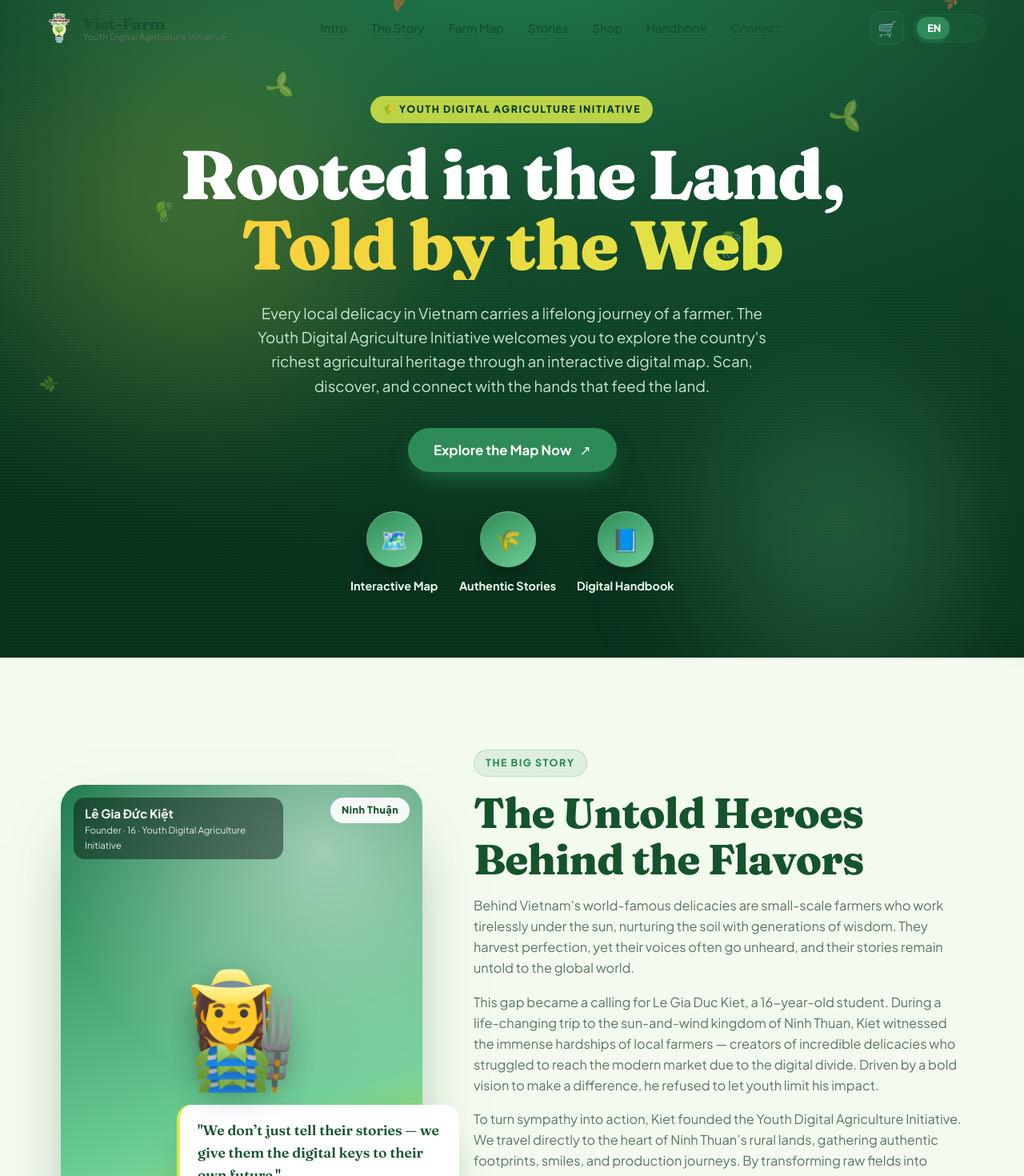
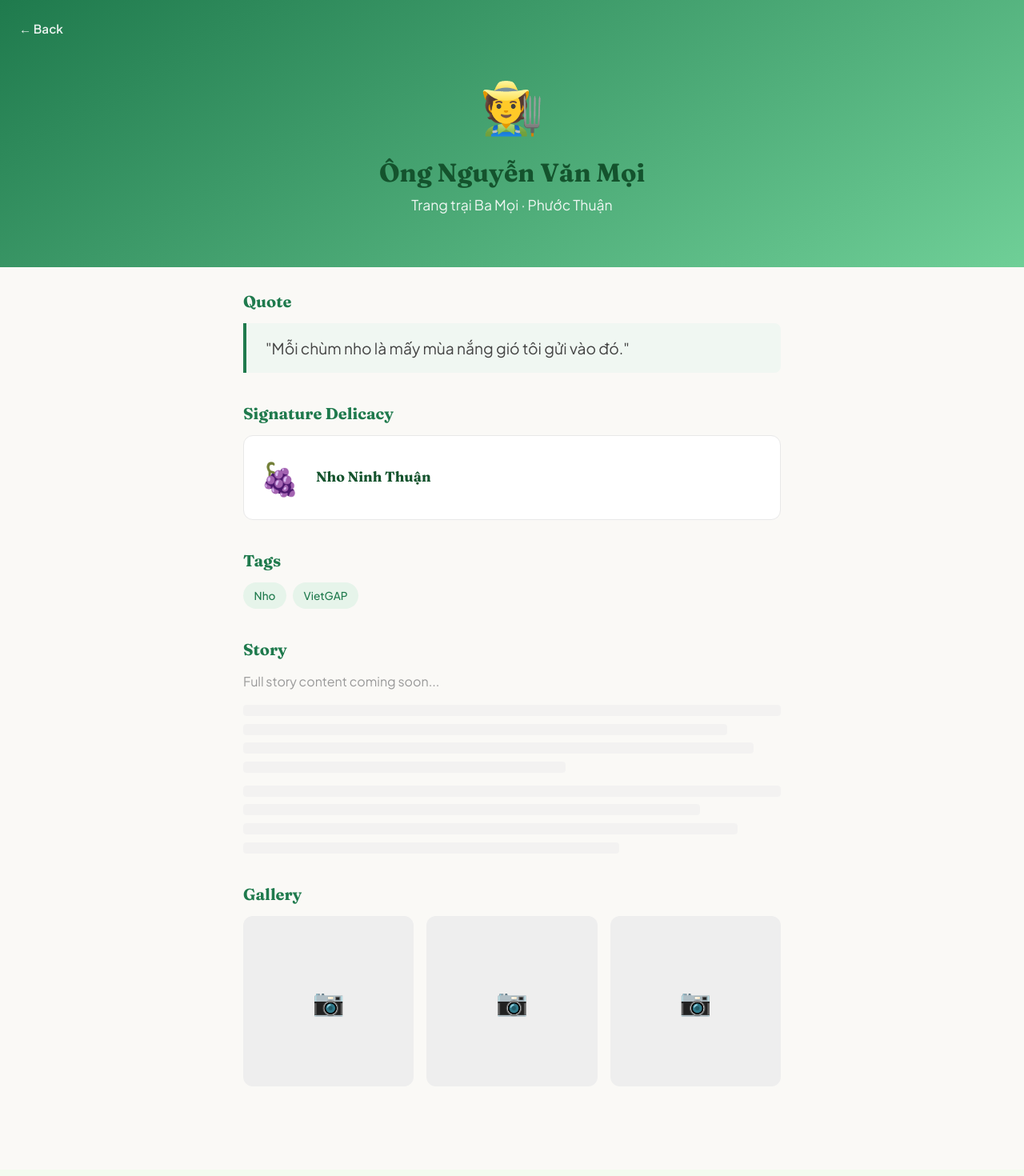
Before and after one commit to TalJa1/VNCom_Map, a React (Vite) app: page /farmer/f1 in a window 1280 px wide. Shown: the top 1470 px of the page at 80% size. Built offline with nearby package versions, Linux system fonts and the light colour scheme.

Commit message:
feat: Implement FarmerStory page with routing and styling

```diff
--- a/package.json
+++ b/package.json
@@ -11,7 +11,8 @@
   },
   "dependencies": {
     "react": "^19.2.6",
-    "react-dom": "^19.2.6"
+    "react-dom": "^19.2.6",
+    "react-router-dom": "^7.18.0"
   },
   "devDependencies": {
     "@eslint/js": "^10.0.1",
--- a/src/App.css
+++ b/src/App.css
@@ -514,19 +514,6 @@
   z-index: 1;
 }
 .storycard:hover .storycard__emoji { transform: scale(1.16) rotate(-5deg); }
-.storycard__soon {
-  position: absolute;
-  bottom: 12px; left: 14px;
-  z-index: 1;
-  background: rgba(255,255,255,0.92);
-  color: var(--green-d);
-  font-size: 0.68rem;
-  font-weight: 800;
-  letter-spacing: 0.04em;
-  text-transform: uppercase;
-  padding: 5px 11px;
-  border-radius: 999px;
-}
 .storycard__body { padding: 16px 18px 18px; display: flex; flex-direction: column; gap: 8px; }
 .storycard__name { font-size: 1.1rem; font-weight: 800; }
 .storycard__producer { color: var(--muted); font-size: 0.85rem; margin-top: -2px; }
@@ -547,9 +534,13 @@
   color: var(--green);
   font-weight: 800;
   font-size: 0.9rem;
-  cursor: not-allowed;
-  opacity: 0.65;
+  cursor: pointer;
+  text-decoration: none;
   padding: 0;
+  transition: opacity 0.2s;
+}
+.storycard__cta:hover {
+  opacity: 0.7;
 }
 .storycards__counter {
   text-align: center;
--- a/src/App.tsx
+++ b/src/App.tsx
@@ -1,4 +1,5 @@
 import { useCallback, useEffect, useMemo, useState } from 'react'
+import { Link } from 'react-router-dom'
 import VietnamMap from './components/VietnamMap'
 import NinhThuanMap from './components/NinhThuanMap'
 import LeafCursor from './components/LeafCursor'
@@ -328,7 +329,6 @@ function App() {
                     label={f.name}
                     className="storycard__carousel"
                   />
-                  <span className="storycard__soon">{t.stories.soon}</span>
                 </div>
                 <div className="storycard__body">
                   <h3 className="storycard__name">{f.name}</h3>
@@ -344,9 +344,9 @@ function App() {
                       <span key={tag} className="storycard__tag">{tag}</span>
                     ))}
                   </div>
-                  <button className="storycard__cta" disabled>
+                  <Link to={`/farmer/${f.id}`} className="storycard__cta">
                     {t.stories.readStory} →
-                  </button>
+                  </Link>
                 </div>
               </Reveal>
             )
--- a/src/i18n.tsx
+++ b/src/i18n.tsx
@@ -74,6 +74,15 @@ export interface Dict {
     cta: string
     pages: string
     skills: { icon: string; label: string }[]
+  }
+  farmerStory: {
+    back: string
+    quote: string
+    delicacy: string
+    tags: string
+    story: string
+    storyComing: string
+    gallery: string
   }
   footer: {
     eyebrow: string
@@ -163,6 +172,15 @@ const en: Dict = {
       { icon: '🔳', label: 'Managing the QR Code system' },
     ],
   },
+  farmerStory: {
+    back: 'Back',
+    quote: 'Quote',
+    delicacy: 'Signature Delicacy',
+    tags: 'Tags',
+    story: 'Story',
+    storyComing: 'Full story content coming soon...',
+    gallery: 'Gallery',
+  },
   footer: {
     eyebrow: 'Footer & Connect',
     title: 'Grow With Us. Sustain the Heritage.',
@@ -251,6 +269,15 @@ const vi: Dict = {
       { icon: '🔳', label: 'Quản lý hệ thống mã QR' },
     ],
   },
+  farmerStory: {
+    back: 'Quay lại',
+    quote: 'Lời tâm sự',
+    delicacy: 'Đặc sản tiêu biểu',
+    tags: 'Từ khóa',
+    story: 'Câu chuyện',
+    storyComing: 'Nội dung câu chuyện đầy đủ sắp ra mắt...',
+    gallery: 'Thư viện ảnh',
+  },
   footer: {
     eyebrow: 'Chân trang tổng hợp',
     title: 'Cùng phát triển. Giữ gìn di sản.',
--- a/src/main.tsx
+++ b/src/main.tsx
@@ -1,13 +1,20 @@
 import { StrictMode } from 'react'
 import { createRoot } from 'react-dom/client'
+import { BrowserRouter, Routes, Route } from 'react-router-dom'
 import './index.css'
 import App from './App.tsx'
+import FarmerStory from './pages/FarmerStory.tsx'
 import { LanguageProvider } from './i18n'
 
 createRoot(document.getElementById('root')!).render(
   <StrictMode>
     <LanguageProvider>
-      <App />
+      <BrowserRouter>
+        <Routes>
+          <Route path="/" element={<App />} />
+          <Route path="/farmer/:id" element={<FarmerStory />} />
+        </Routes>
+      </BrowserRouter>
     </LanguageProvider>
   </StrictMode>,
 )
--- /dev/null
+++ b/src/pages/FarmerStory.css
@@ -0,0 +1,173 @@
+.farmer-story {
+  min-height: 100vh;
+  background: #faf9f6;
+}
+
+.farmer-story__hero {
+  position: relative;
+  padding: 3rem 2rem 4rem;
+  color: #fff;
+  text-align: center;
+}
+
+.farmer-story__back {
+  position: absolute;
+  top: 1.5rem;
+  left: 1.5rem;
+  color: #fff;
+  text-decoration: none;
+  font-weight: 600;
+  font-size: 0.95rem;
+  opacity: 0.9;
+  transition: opacity 0.2s;
+}
+.farmer-story__back:hover {
+  opacity: 1;
+}
+
+.farmer-story__hero-content {
+  max-width: 600px;
+  margin: 0 auto;
+  padding-top: 2rem;
+}
+
+.farmer-story__emoji {
+  font-size: 4rem;
+  display: block;
+  margin-bottom: 1rem;
+}
+
+.farmer-story__name {
+  font-size: 2rem;
+  margin: 0 0 0.5rem;
+  font-weight: 700;
+}
+
+.farmer-story__location {
+  font-size: 1.1rem;
+  opacity: 0.9;
+  margin: 0;
+}
+
+.farmer-story__container {
+  max-width: 720px;
+  margin: 0 auto;
+  padding: 2rem 1.5rem 4rem;
+}
+
+.farmer-story__section {
+  margin-bottom: 2.5rem;
+}
+
+.farmer-story__section h2 {
+  font-size: 1.25rem;
+  color: #1f7a4d;
+  margin: 0 0 1rem;
+  font-weight: 700;
+}
+
+.farmer-story__quote {
+  font-size: 1.2rem;
+  font-style: italic;
+  color: #444;
+  border-left: 4px solid #1f7a4d;
+  padding: 1rem 1.5rem;
+  margin: 0;
+  background: #f0f7f2;
+  border-radius: 0 8px 8px 0;
+}
+
+.farmer-story__delicacy-card {
+  display: flex;
+  align-items: center;
+  gap: 1.25rem;
+  background: #fff;
+  border: 1px solid #e8e8e8;
+  border-radius: 12px;
+  padding: 1.25rem;
+}
+
+.farmer-story__delicacy-emoji {
+  font-size: 2.5rem;
+}
+
+.farmer-story__delicacy-card h3 {
+  margin: 0 0 0.25rem;
+  font-size: 1.1rem;
+}
+.farmer-story__delicacy-card p {
+  margin: 0;
+  color: #666;
+  font-size: 0.95rem;
+}
+
+.farmer-story__tags {
+  display: flex;
+  flex-wrap: wrap;
+  gap: 0.5rem;
+}
+
+.farmer-story__tag {
+  background: #e6f4ea;
+  color: #1f7a4d;
+  padding: 0.35rem 0.85rem;
+  border-radius: 20px;
+  font-size: 0.85rem;
+  font-weight: 500;
+}
+
+.farmer-story__coming {
+  color: #999;
+  font-style: italic;
+}
+
+.farmer-story__skeleton {
+  display: flex;
+  flex-direction: column;
+  gap: 0.6rem;
+  margin-top: 1rem;
+}
+
+.farmer-story__skeleton-line {
+  height: 14px;
+  background: #eee;
+  border-radius: 4px;
+  animation: skeleton-pulse 1.5s ease-in-out infinite;
+}
+
+@keyframes skeleton-pulse {
+  0%, 100% { opacity: 0.4; }
+  50% { opacity: 1; }
+}
+
+.farmer-story__gallery-placeholder {
+  display: grid;
+  grid-template-columns: repeat(3, 1fr);
+  gap: 1rem;
+}
+
+.farmer-story__gallery-item {
+  aspect-ratio: 1;
+  background: #eee;
+  border-radius: 12px;
+  display: flex;
+  align-items: center;
+  justify-content: center;
+  font-size: 2rem;
+  color: #ccc;
+}
+
+@media (max-width: 600px) {
+  .farmer-story__hero {
+    padding: 2rem 1rem 3rem;
+  }
+  .farmer-story__name {
+    font-size: 1.5rem;
+  }
+  .farmer-story__container {
+    padding: 1.5rem 1rem 3rem;
+  }
+  .farmer-story__gallery-placeholder {
+    grid-template-columns: repeat(2, 1fr);
+  }
+}
--- /dev/null
+++ b/src/pages/FarmerStory.tsx
@@ -0,0 +1,103 @@
+import { useParams, Link } from 'react-router-dom'
+import { FARMERS } from '../data/farmers'
+import { PRODUCTS } from '../data/products'
+import { useT } from '../i18n'
+import './FarmerStory.css'
+
+const CARD_GRADIENTS = [
+  'linear-gradient(150deg,#1f7a4d,#6fcf97)',
+  'linear-gradient(150deg,#b8860b,#f4c430)',
+  'linear-gradient(150deg,#1b8a8f,#7ee8e0)',
+  'linear-gradient(150deg,#a63d57,#f2849e)',
+  'linear-gradient(150deg,#2e8b57,#bfe86d)',
+  'linear-gradient(150deg,#3a6ea5,#9ad0ec)',
+]
+
+export default function FarmerStory() {
+  const { id } = useParams<{ id: string }>()
+  const t = useT()
+  const farmerIndex = FARMERS.findIndex((f) => f.id === id)
+  const farmer = FARMERS[farmerIndex]
+
+  if (!farmer) {
+    return (
+      <div className="farmer-story">
+        <div className="farmer-story__container">
+          <Link to="/" className="farmer-story__back">← {t.farmerStory.back}</Link>
+          <p>Farmer not found.</p>
+        </div>
+      </div>
+    )
+  }
+
+  const delicacy = PRODUCTS.find((p) => p.id === farmer.productId)
+  const gradient = CARD_GRADIENTS[farmerIndex % CARD_GRADIENTS.length]
+
+  return (
+    <div className="farmer-story">
+      <div className="farmer-story__hero" style={{ background: gradient }}>
+        <Link to="/" className="farmer-story__back">← {t.farmerStory.back}</Link>
+        <div className="farmer-story__hero-content">
+          <span className="farmer-story__emoji">{farmer.emoji}</span>
+          <h1 className="farmer-story__name">{farmer.name}</h1>
+          <p className="farmer-story__location">{farmer.household} · {farmer.village}</p>
+        </div>
+      </div>
+
+      <div className="farmer-story__container">
+        <section className="farmer-story__section">
+          <h2>{t.farmerStory.quote}</h2>
+          <blockquote className="farmer-story__quote">"{farmer.quote}"</blockquote>
+        </section>
+
+        {delicacy && (
+          <section className="farmer-story__section">
+            <h2>{t.farmerStory.delicacy}</h2>
+            <div className="farmer-story__delicacy-card">
+              <span className="farmer-story__delicacy-emoji">{delicacy.emoji}</span>
+              <div>
+                <h3>{delicacy.name}</h3>
+                <p>{delicacy.desc}</p>
+              </div>
+            </div>
+          </section>
+        )}
+
+        <section className="farmer-story__section">
+          <h2>{t.farmerStory.tags}</h2>
+          <div className="farmer-story__tags">
+            {farmer.tags.map((tag) => (
+              <span key={tag} className="farmer-story__tag">{tag}</span>
+            ))}
+          </div>
+        </section>
+
+        <section className="farmer-story__section farmer-story__placeholder">
+          <h2>{t.farmerStory.story}</h2>
+          <p className="farmer-story__coming">{t.farmerStory.storyComing}</p>
+          <div className="farmer-story__skeleton">
+            <div className="farmer-story__skeleton-line" style={{ width: '100%' }} />
+            <div className="farmer-story__skeleton-line" style={{ width: '90%' }} />
+            <div className="farmer-story__skeleton-line" style={{ width: '95%' }} />
+            <div className="farmer-story__skeleton-line" style={{ width: '60%' }} />
+          </div>
+          <div className="farmer-story__skeleton">
+            <div className="farmer-story__skeleton-line" style={{ width: '100%' }} />
+            <div className="farmer-story__skeleton-line" style={{ width: '85%' }} />
+            <div className="farmer-story__skeleton-line" style={{ width: '92%' }} />
+            <div className="farmer-story__skeleton-line" style={{ width: '70%' }} />
+          </div>
+        </section>
+
+        <section className="farmer-story__section farmer-story__placeholder">
+          <h2>{t.farmerStory.gallery}</h2>
+          <div className="farmer-story__gallery-placeholder">
+            <div className="farmer-story__gallery-item">📷</div>
+            <div className="farmer-story__gallery-item">📷</div>
+            <div className="farmer-story__gallery-item">📷</div>
+          </div>
+        </section>
+      </div>
+    </div>
+  )
+}
```
Also changed, not shown: 1 other file (tests, documents, lock files or other folders).
